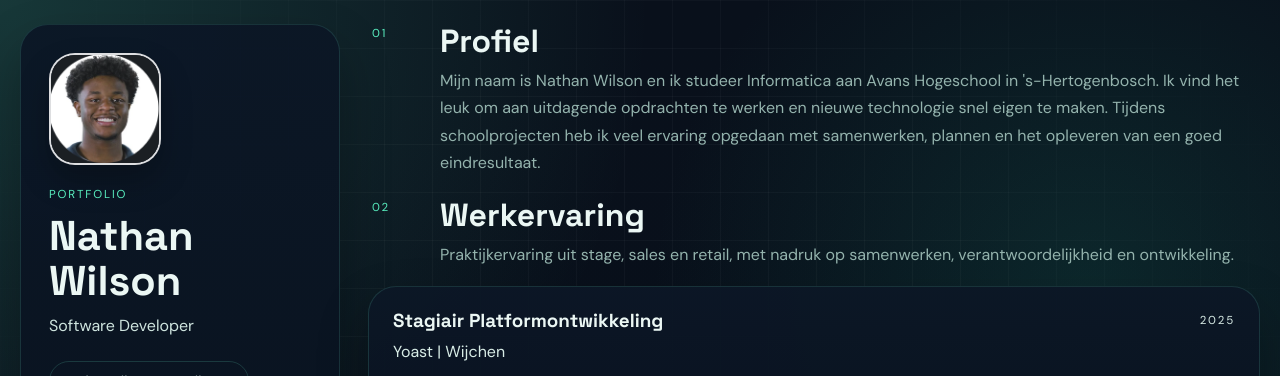
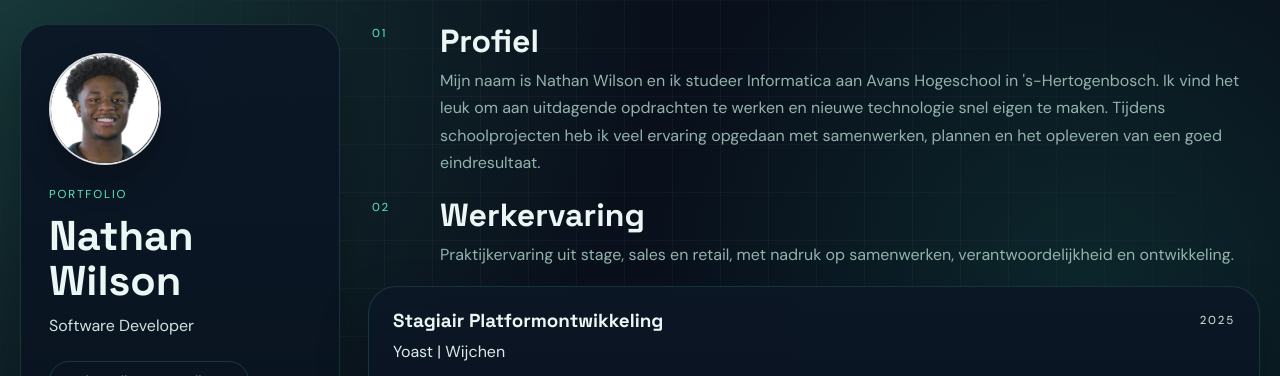
Before and after one commit to N-Wilson11/n-wilson11.github.io, a plain HTML site: page index.html in a window 1280 px wide. Shown: the top 376 px of the page. Drawn offline with Linux system fonts and the light colour scheme.

Commit message:
Update styles.css

```diff
--- a/styles.css
+++ b/styles.css
@@ -117,7 +117,7 @@ h4 {
     width: 112px;
     aspect-ratio: 1;
     margin-bottom: 20px;
-    border-radius: 26px;
+    border-radius: 50%;
     object-fit: cover;
     border: 2px solid rgba(255, 255, 255, 0.86);
     background: #0b1625;
```
